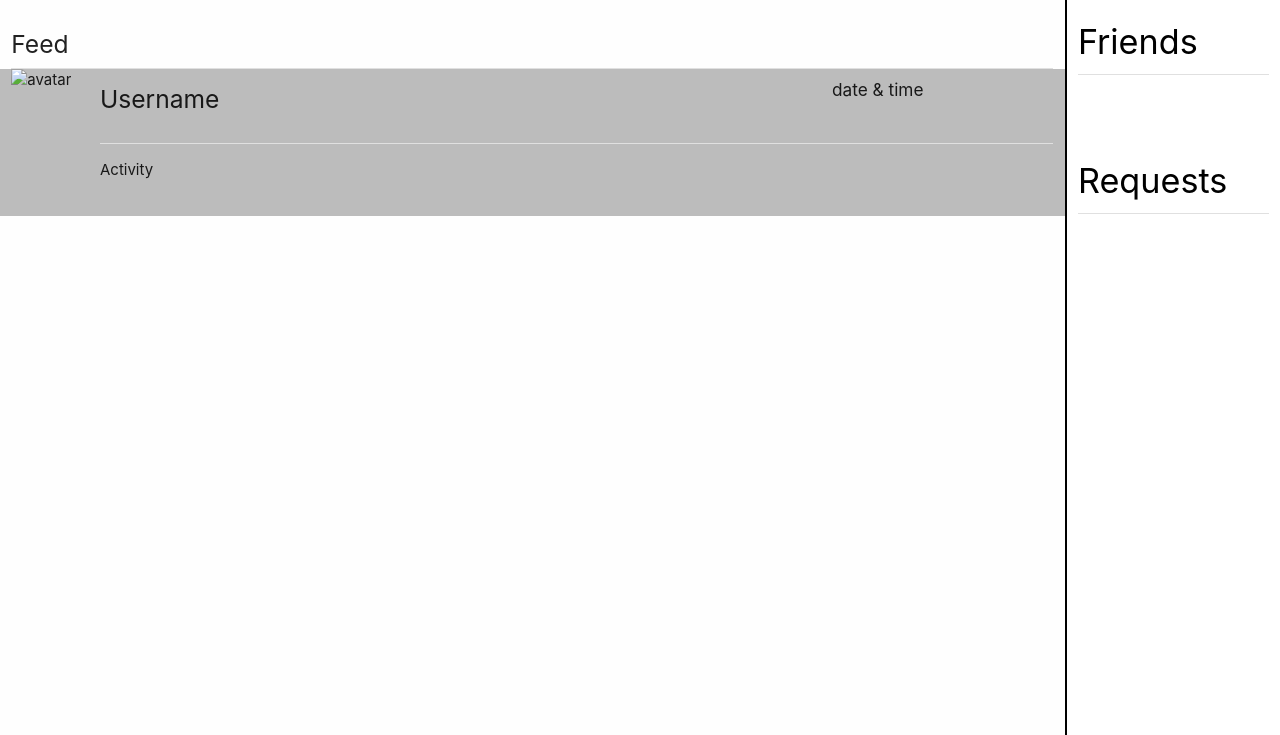
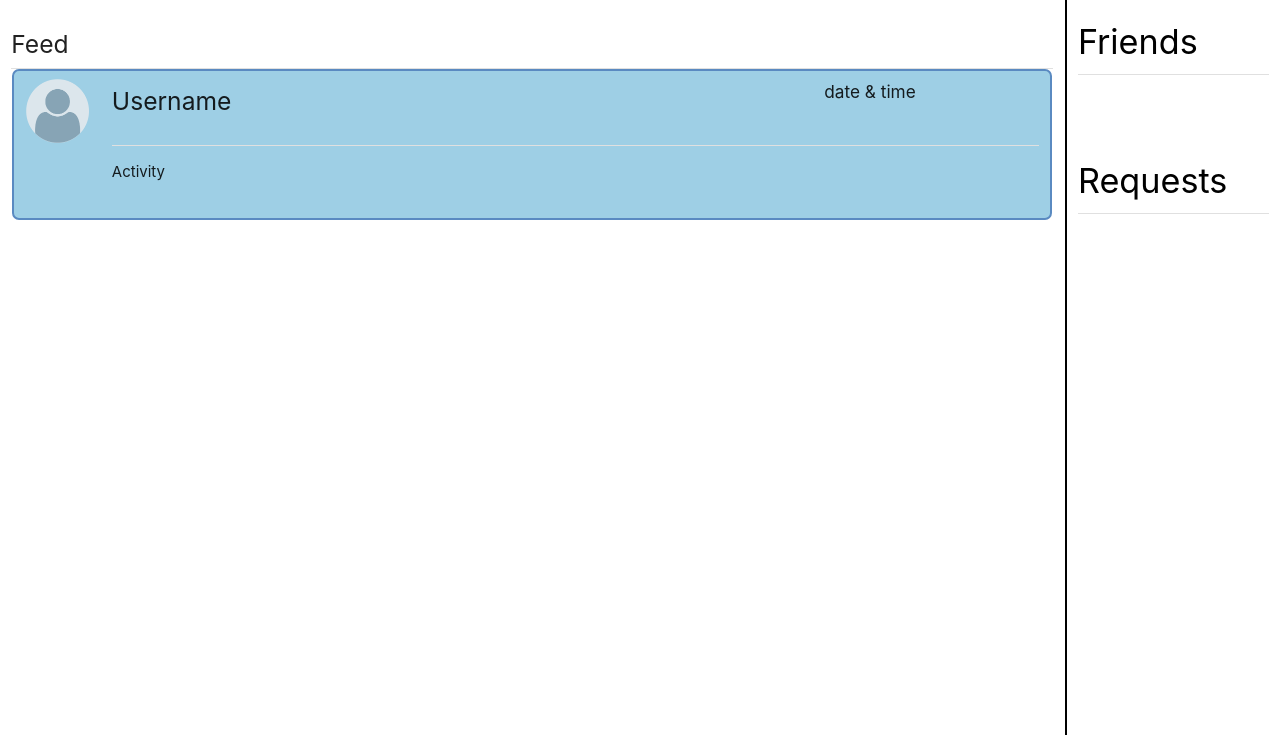
Before and after one commit to WaifuLogics/The-I.T.-Connection, a PHP site: template app/views/homepage.twig in a window 1280 px wide. Shown: the part 64-799 px from the top of the page. Run offline with PHP 8.4, Linux system fonts and the light colour scheme; the template is opened without the code that fills it, so the values that code supplies are empty; some libraries are stand-ins or nearby versions.

Commit message:
Better CSS or somthin'

```diff
--- a/app/views/homepage.twig
+++ b/app/views/homepage.twig
@@ -5,14 +5,14 @@
         <!--Main Page Row-->
         <div class="row">
             <!--Recent Activities-->
-            <div id="recent-activity" class="col l10 s12" style="background-color: #FEFEFE; /*height: 100vh;*/">
+            <div id="recent-activity" class="col l10 s12 activityWrapper">
                 <!--Sections by time-->
                 <div class="section">
                     <h5>Feed</h5>
                     <div class="divider"></div>
-                    <div class="row" style="background-color: #BCBCBC">
+                    <div class="row activityBlock">
                         <div class="col s1">
-                            <img src="" alt="avatar">
+                            <img class="activityAvatar" src="/img/users/test.png" alt="avatar">
                         </div>
                         <div class="col s11">
                             <div class="row">
--- a/css/global.css
+++ b/css/global.css
@@ -94,6 +94,31 @@ body {
     margin-bottom: 0px !important;
 }
 
+#userDetails {
+  background-color: #EEEEEE;
+}
+
+.connectionLinks {
+  background-color: gray;
+}
+
+#activityWrapper {
+  background-color: #FEFEFE; height: 100vh;
+}
+
+.activityBlock{
+  background-color: #9ecfe5;
+  width: calc(100% - 2px);
+  margin: 0 auto !important;
+  border: 2px solid #5a8ac1;
+  border-radius: 7px;
+}
+
+.activityAvatar {
+  width: 100%;
+  margin-top: 8px;
+}
+
 /* label color */
 .input-field label {
     color: lightgrey;
```
Also changed, not shown: app/views/account.twig (+0 -27 lines).
